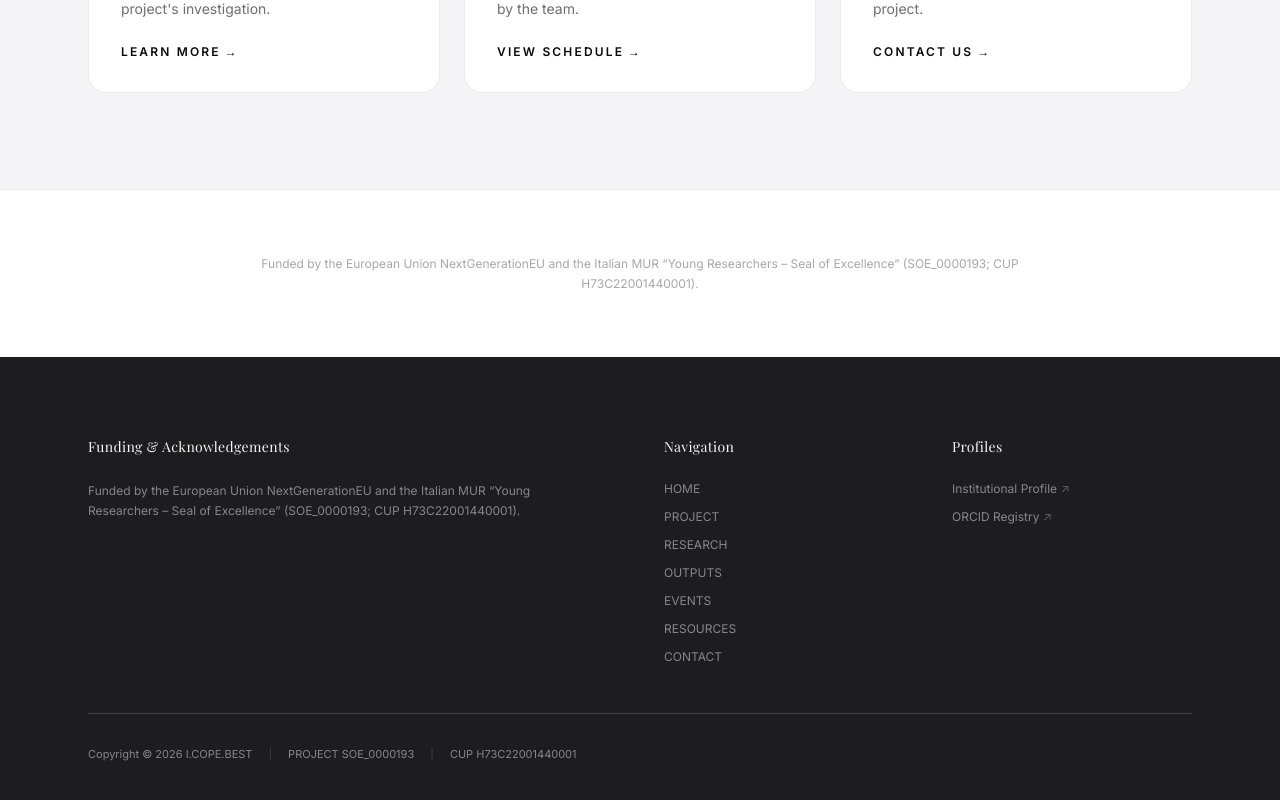
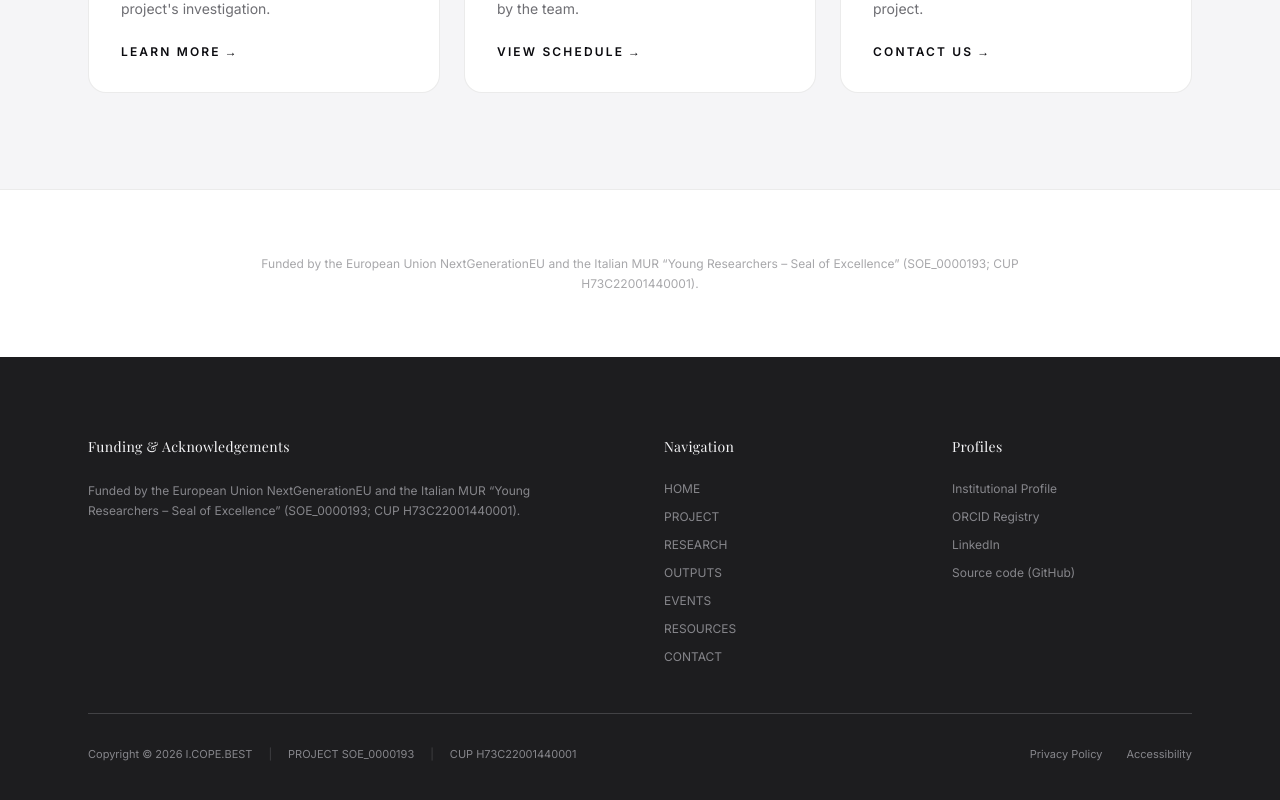
Before and after one commit to inarts/icopebest, a Next.js app: page / in a window 1280 px wide. Shown: the part 1630-2430 px from the top of the page. Built offline with nearby package versions, Linux system fonts and the light colour scheme; a web font is replaced by a local one.

Commit message:
Footer + contact: add official profile links and LinkedIn

```diff
--- a/components/Footer.tsx
+++ b/components/Footer.tsx
@@ -6,7 +6,7 @@ export default function Footer() {
     <footer className="bg-[#1d1d1f] text-[#86868b] py-20 text-xs">
       <div className="max-w-6xl mx-auto px-6">
         <div className="grid grid-cols-1 md:grid-cols-4 gap-12 border-b border-[#424245] pb-12 mb-8">
-          {/* Column 1: Funding */}
+          {/* Column 1: Funding (Wider) */}
           <div className="md:col-span-2 space-y-6">
             <h3 className="text-[#f5f5f7] font-serif text-sm tracking-wide">
               Funding &amp; Acknowledgements
@@ -41,26 +41,18 @@ export default function Footer() {
               Profiles
             </h3>
             <ul className="space-y-3">
-              <li>
+              {footerLinks.profiles.map((item) => (
+                <li key={item.name}>
                   <a
-                  href="https://www.unive.it/data/people/13910982"
+                    href={item.href}
                     target="_blank"
                     rel="noreferrer"
                     className="hover:text-[#f5f5f7] transition-colors"
                   >
-                  Institutional Profile <span className="opacity-60">↗</span>
+                    {item.name}
                   </a>
                 </li>
-              <li>
-                <a
-                  href="https://orcid.org/0000-0001-6778-4274"
-                  target="_blank"
-                  rel="noreferrer"
-                  className="hover:text-[#f5f5f7] transition-colors"
-                >
-                  ORCID Registry <span className="opacity-60">↗</span>
-                </a>
-              </li>
+              ))}
             </ul>
           </div>
         </div>
@@ -68,24 +60,22 @@ export default function Footer() {
         {/* Bottom Row */}
         <div className="flex flex-col md:flex-row justify-between items-center text-[11px] gap-4">
           <div className="flex flex-col md:flex-row gap-4 items-center md:items-start text-center md:text-left">
-            <span>Copyright © {new Date().getFullYear()} I.COPE.BEST</span>
+            <span>Copyright © 2026 I.COPE.BEST</span>
             <span className="hidden md:inline text-[#424245]">|</span>
             <span>PROJECT SOE_0000193</span>
             <span className="hidden md:inline text-[#424245]">|</span>
             <span>CUP H73C22001440001</span>
           </div>
 
-          {/* Keep commented until you actually create these pages */}
-          {/*
+          {/* Optional placeholders: keep or remove */}
           <div className="flex gap-6">
-            <Link href="/privacy" className="hover:text-[#f5f5f7] transition-colors">
+            <span className="hover:text-[#f5f5f7] cursor-not-allowed transition-colors">
               Privacy Policy
-            </Link>
-            <Link href="/accessibility" className="hover:text-[#f5f5f7] transition-colors">
+            </span>
+            <span className="hover:text-[#f5f5f7] cursor-not-allowed transition-colors">
               Accessibility
-            </Link>
+            </span>
           </div>
-          */}
         </div>
       </div>
     </footer>
--- a/lib/content.ts
+++ b/lib/content.ts
@@ -64,10 +64,13 @@ export const workshop = {
 };
 
 export const footerLinks = {
-  project: "Project Overview",
+  project: "Funding & Acknowledgements",
   nav: siteConfig.navLinks,
   profiles: [
-    { name: "Institutional Profile", href: "#" },
-    { name: "ORCID Registry", href: "#" },
+    { name: "Institutional Profile", href: "https://www.unive.it/data/people/13910982" },
+    { name: "ORCID Registry", href: "https://orcid.org/0000-0001-6778-4274" },
+    { name: "LinkedIn", href: "https://www.linkedin.com/in/ingaj/" },
+    // Optional but very “good research practice”:
+    { name: "Source code (GitHub)", href: "https://github.com/inarts/icopebest" },
   ],
 };
```
Lines whose indentation alone changed are shown as unchanged.
